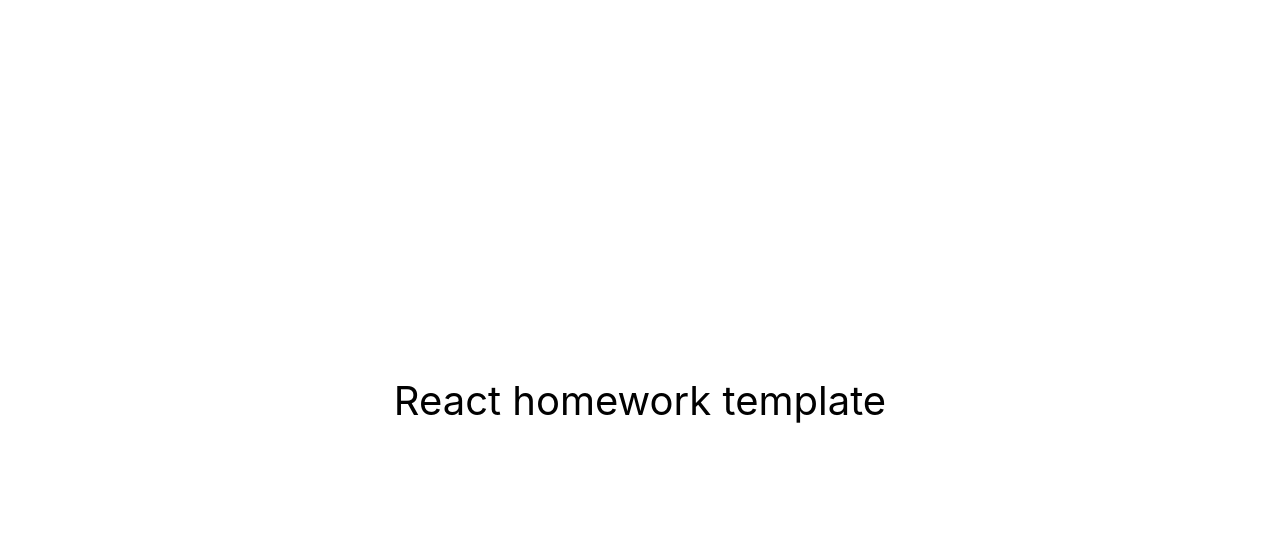
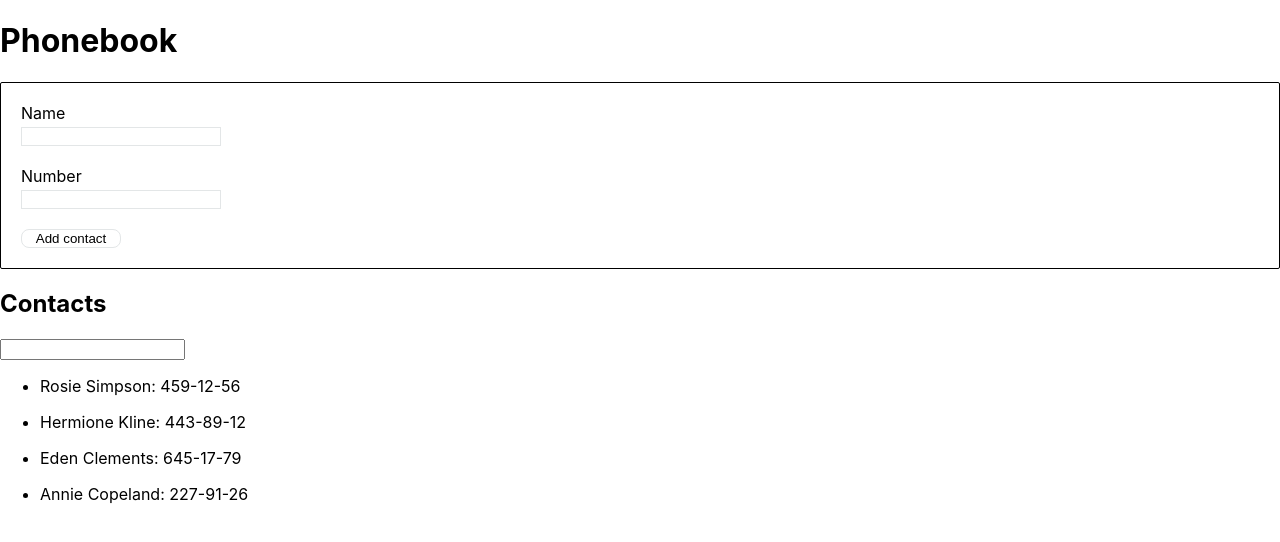
Before and after one commit to alinarieznik/goit-react-hw-02-phonebook, a React (Create React App) app: page / in a window 1280 px wide. Shown: the top 542 px of the page. Built offline with nearby package versions, Linux system fonts and the light colour scheme.

Commit message:
add 1-3 tasks

```diff
--- a/package.json
+++ b/package.json
@@ -7,10 +7,14 @@
     "@testing-library/jest-dom": "^5.16.3",
     "@testing-library/react": "^12.1.4",
     "@testing-library/user-event": "^13.5.0",
+    "formik": "^2.4.3",
+    "nanoid": "^4.0.2",
     "react": "^18.1.0",
     "react-dom": "^18.1.0",
     "react-scripts": "5.0.1",
-    "web-vitals": "^2.1.3"
+    "styled-components": "^6.0.7",
+    "web-vitals": "^2.1.3",
+    "yup": "^1.2.0"
   },
   "scripts": {
     "start": "react-scripts start",
--- a/src/components/App.jsx
+++ b/src/components/App.jsx
@@ -1,16 +1,58 @@
-export const App = () => {
-  return (
-    <div
-      style={{
-        height: '100vh',
-        display: 'flex',
-        justifyContent: 'center',
-        alignItems: 'center',
-        fontSize: 40,
-        color: '#010101'
-      }}
-    >
-      React homework template
-    </div>
-  );
-};
+import { Component } from 'react';
+import { nanoid } from 'nanoid';
+import { ContactForm } from './ContactForm/ContactForm';
+import { ContactList } from './ContactList/ContactList';
+import { Filter } from './Filter/Filter';
+
+// const initialValues = {
+//   contacts: [],
+//   filter: '',
+//   name: '',
+//   number: '',
+// };
+
+class App extends Component {
+  state = {
+    contacts: [
+      { id: 'id-1', name: 'Rosie Simpson', number: '459-12-56' },
+      { id: 'id-2', name: 'Hermione Kline', number: '443-89-12' },
+      { id: 'id-3', name: 'Eden Clements', number: '645-17-79' },
+      { id: 'id-4', name: 'Annie Copeland', number: '227-91-26' },
+    ],
+    filter: '',
+  };
+
+  addContact = newContact => {
+    const list = this.setState(pState => ({
+      contacts: [...pState.contacts, { id: nanoid(), ...newContact }],
+    }));
+    return list;
+  };
+
+  changeContacts = newContact => {
+    this.setState({ filter: newContact });
+  };
+
+  filterContacts = () => {
+    return this.state.contacts.filter(contact =>
+      contact.name.toLowerCase().includes(this.state.filter.toLowerCase())
+    );
+  };
+
+  render() {
+    return (
+      <div>
+        <h1>Phonebook</h1>
+        <ContactForm onAdd={this.addContact} />
+        <h2>Contacts</h2>
+        <Filter
+          filter={this.state.filter}
+          onChangeContacts={this.changeContacts}
+        />
+        <ContactList options={this.filterContacts()} id={nanoid()} />
+      </div>
+    );
+  }
+}
+
+export default App;
--- /dev/null
+++ b/src/components/ContactForm/ContactForm.jsx
@@ -0,0 +1,60 @@
+import { Formik } from 'formik';
+import {
+  StyledContactForm,
+  Label,
+  StyledField,
+  Button,
+  StyledErrorMessage,
+} from './ContactForm.styled';
+import * as Yup from 'yup';
+
+const ContactSchema = Yup.object().shape({
+  name: Yup.string()
+    .min(2, 'Name is too short')
+    .matches(
+      /^[a-zA-Zа-яА-Я]+(([' \-][a-zA-Zа-яА-Я ])?[a-zA-Zа-яА-Я]*)*$/,
+      "Name may contain only letters, apostrophe, dash and spaces. For example Adrian, Jacob Mercer, Charles de Batz de Castelmore d'Artagnan"
+    )
+    .required('Required'),
+  number: Yup.string()
+    .matches(
+      /\+?\d{1,4}?[ .\-\s]?\(?\d{1,3}?\)?[ .\-\s]?\d{1,4}[ .\-\s]?\d{1,4}[ .\-\s]?\d{1,9}/,
+      'Phone number must be digits and can contain spaces, dashes, parentheses and can start with +'
+    )
+    .required(),
+});
+
+export const ContactForm = ({ onAdd }) => {
+  return (
+    <div>
+      <Formik
+        initialValues={{ name: '', number: '' }}
+        validationSchema={ContactSchema}
+        onSubmit={(values, actions) => {
+          onAdd(values);
+          actions.resetForm();
+        }}
+      >
+        <StyledContactForm>
+          <Label>
+            Name
+            <StyledField type="text" name="name" required></StyledField>
+            <StyledErrorMessage
+              name="name"
+              component="div"
+            ></StyledErrorMessage>
+          </Label>
+          <Label>
+            Number
+            <StyledField type="tel" name="number" required></StyledField>
+            <StyledErrorMessage
+              name="number"
+              component="div"
+            ></StyledErrorMessage>
+          </Label>
+          <Button type="submit">Add contact</Button>
+        </StyledContactForm>
+      </Formik>
+    </div>
+  );
+};
--- /dev/null
+++ b/src/components/ContactForm/ContactForm.styled.js
@@ -0,0 +1,34 @@
+import styled from 'styled-components';
+import { Form, Field, ErrorMessage } from 'formik';
+
+export const StyledContactForm = styled(Form)`
+  display: flex;
+  flex-direction: column;
+  padding: 20px;
+  gap: 20px;
+  border-radius: 2px;
+  border: 1px solid black;
+`;
+
+export const Label = styled.label`
+  display: flex;
+  flex-direction: column;
+  gap: 4px;
+  width: 200px;
+`;
+
+export const StyledField = styled(Field)`
+  border: 1px solid #e3e6e7;
+`;
+
+export const Button = styled.button`
+  width: 100px;
+  border: 1px solid #e3e6e7;
+  border-radius: 8px;
+  background: white;
+`;
+
+export const StyledErrorMessage = styled(ErrorMessage)`
+  color: red;
+  font-size: 14px;
+`;
--- /dev/null
+++ b/src/components/ContactList/ContactList.jsx
@@ -0,0 +1,13 @@
+export const ContactList = ({ options }) => {
+  return (
+    <ul>
+      {options.map(option => (
+        <li key={option.id}>
+          <p key={option.id}>
+            {option.name}: {option.number}
+          </p>
+        </li>
+      ))}
+    </ul>
+  );
+};
--- /dev/null
+++ b/src/components/Filter/Filter.jsx
@@ -0,0 +1,9 @@
+export const Filter = ({ onChangeContacts }) => {
+  return (
+    <input
+      onChange={e => {
+        onChangeContacts(e.currentTarget.value);
+      }}
+    ></input>
+  );
+};
--- a/src/index.js
+++ b/src/index.js
@@ -1,6 +1,6 @@
 import React from 'react';
 import ReactDOM from 'react-dom/client';
-import { App } from 'components/App';
+import App from 'components/App';
 import './index.css';
 
 ReactDOM.createRoot(document.getElementById('root')).render(
```
Also changed, not shown: 1 other file (tests, documents, lock files or other folders).
